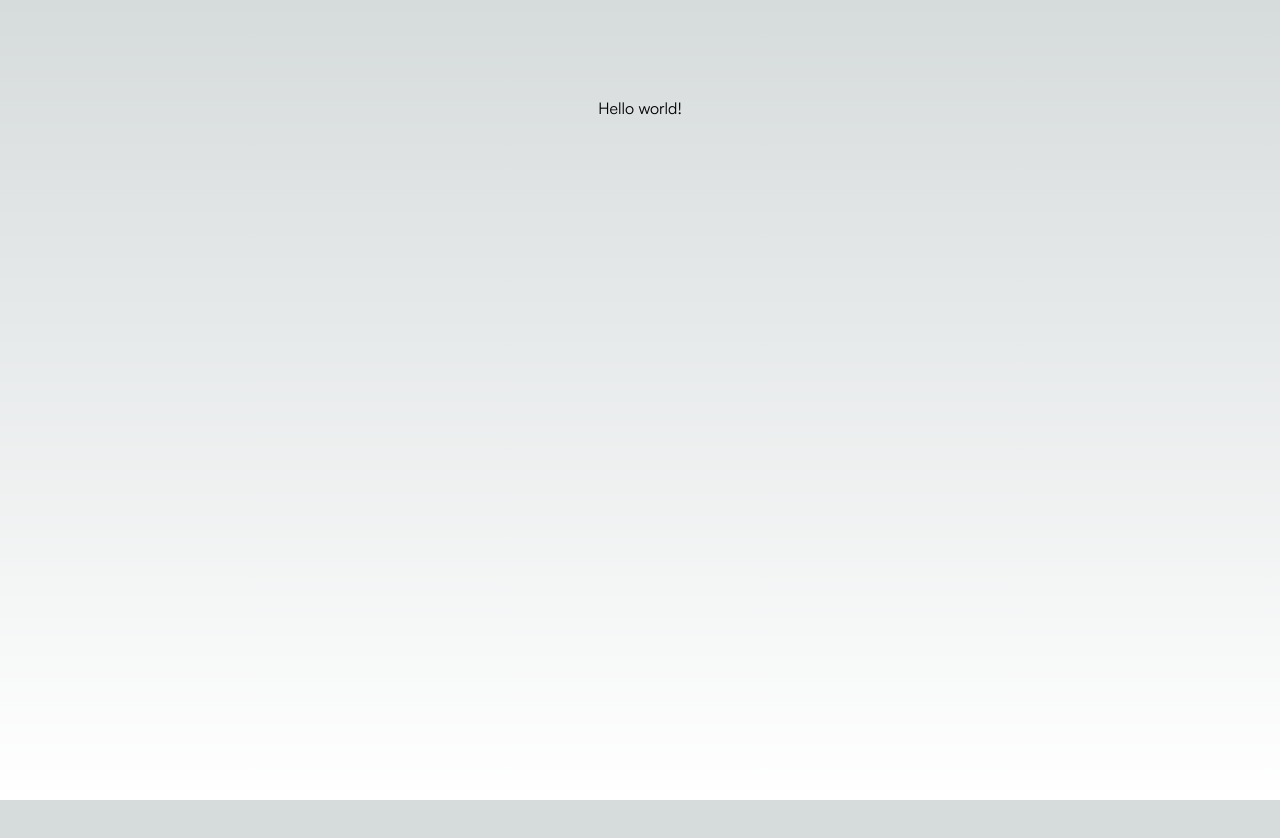
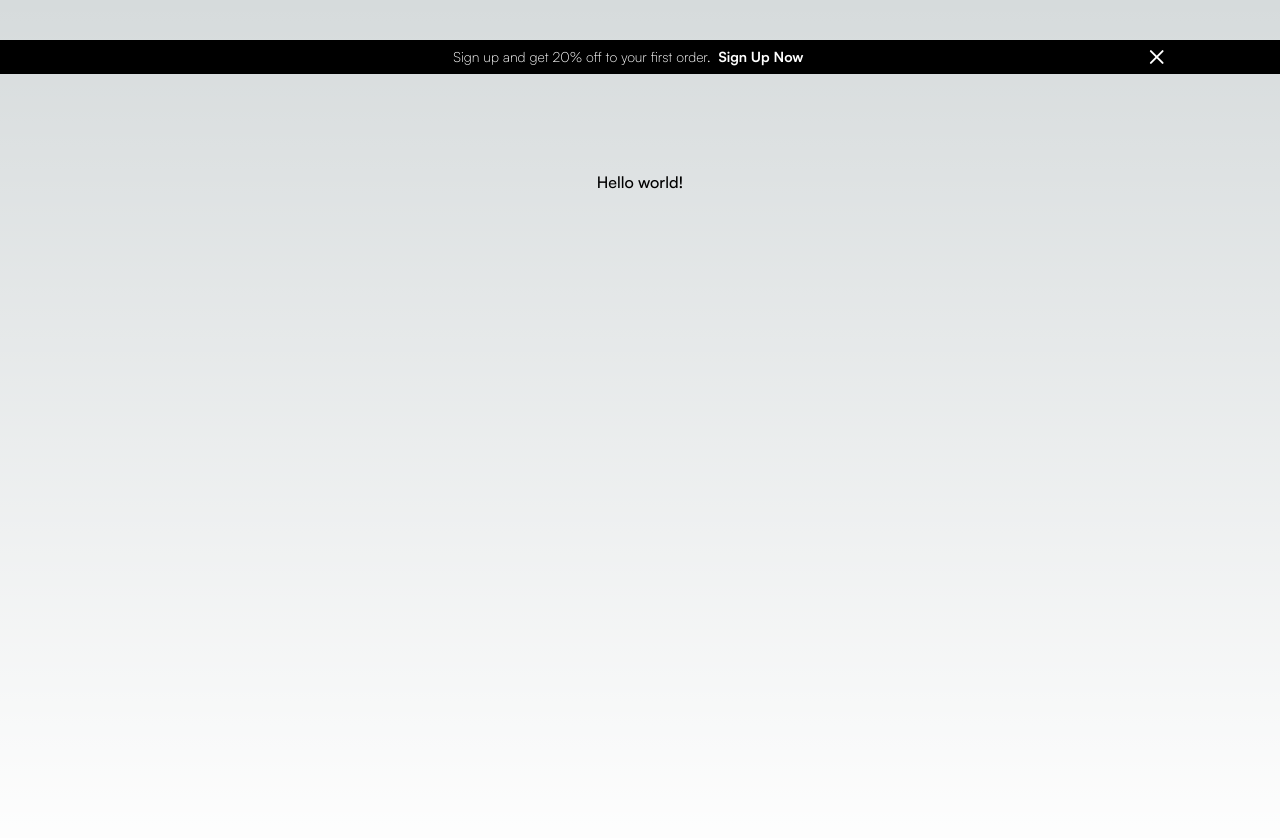
Before and after one commit to renanlido/ecommerce-front, a Next.js app: page / in a window 1280 px wide. Shown: the top 838 px of the page. Before the commit the page ends 800 px from the top, so only its background shows below. Built offline with nearby package versions, Linux system fonts and the light colour scheme.

Commit message:
feat: Top Bar Cupom

```diff
--- a/src/app/layout.tsx
+++ b/src/app/layout.tsx
@@ -1,5 +1,7 @@
 import type { Metadata } from 'next'
 import localFont from 'next/font/local'
+
+import { Header } from '@/components/header'
 import './globals.css'
 
 const integralCF = localFont({
@@ -23,6 +25,10 @@ const satoshi = localFont({
       weight: 'normal',
     },
     {
+      path: '../../public/fonts/Satoshi-Medium.ttf',
+      weight: 'normal',
+    },
+    {
       path: '../../public/fonts/Satoshi-Light.ttf',
       weight: '100',
     },
@@ -43,6 +49,7 @@ export default function RootLayout({
   return (
     <html lang="en">
       <body className={`${satoshi.variable} ${integralCF.variable}`}>
+        <Header />
         {children}
       </body>
     </html>
--- /dev/null
+++ b/src/components/header/index.tsx
@@ -0,0 +1,9 @@
+import { TopBarCupom } from './top-bar-cupom'
+
+export function Header() {
+  return (
+    <div>
+      <TopBarCupom />
+    </div>
+  )
+}
--- /dev/null
+++ b/src/components/header/top-bar-cupom.tsx
@@ -0,0 +1,28 @@
+'use client'
+
+import { X } from 'lucide-react'
+/* eslint-disable jsx-a11y/anchor-is-valid */
+import { useState } from 'react'
+
+export function TopBarCupom() {
+  const [showTopBarCupom, setShowTopBarCupom] = useState(true)
+  return (
+    <div
+      className={`mt-10 flex h-[34px] w-full items-center justify-between bg-black transition-all duration-700 md:px-28
+         ${showTopBarCupom ? 'mt-0' : '-mt-9'}`}
+    >
+      <div className="flex w-full items-center justify-center">
+        <span className="font-satoshi text-xs font-light text-white md:text-sm">
+          Sign up and get 20% off to your first order.
+          <a href="#" className="ml-2 text-xs font-bold md:text-sm">
+            Sign Up Now
+          </a>
+        </span>
+      </div>
+      <X
+        onClick={() => setShowTopBarCupom(false)}
+        className="mr-auto hidden cursor-pointer text-white md:flex"
+      />
+    </div>
+  )
+}
```
Also changed, not shown: public/fonts/Satoshi-Medium.ttf (added).
